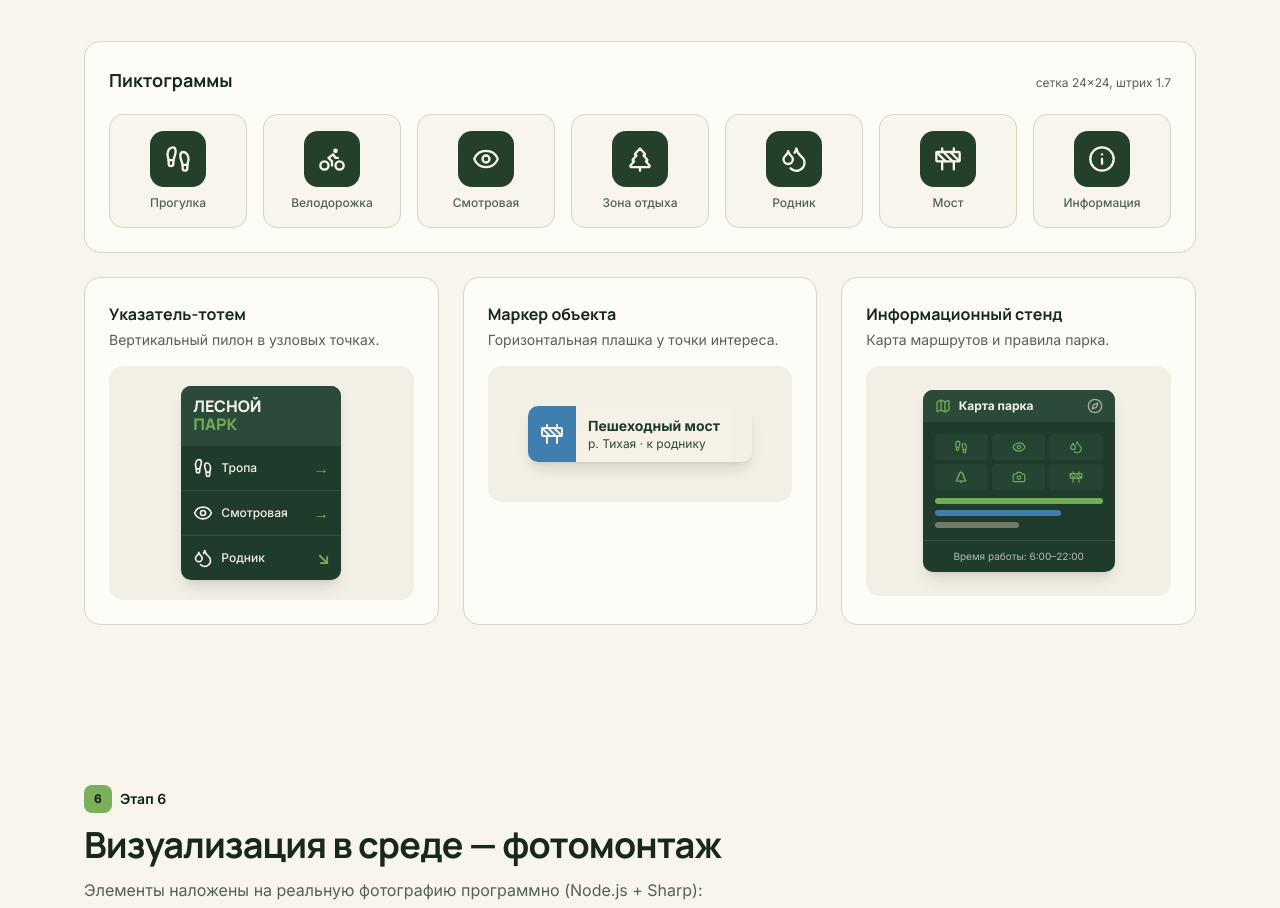
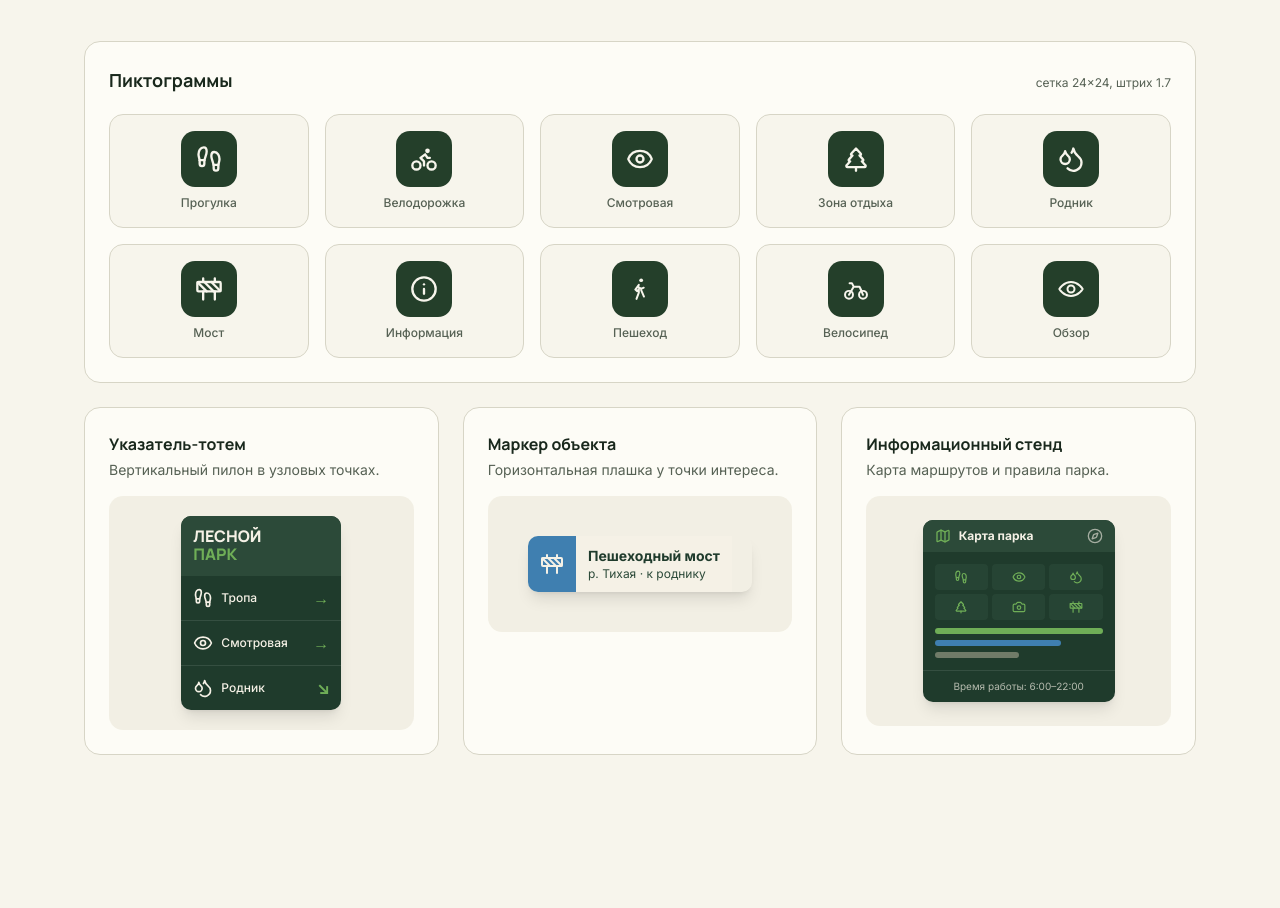
Before and after one commit to SecondNiceee/kwa, a Next.js app: page / in a window 1280 px wide. Shown: the part 4968-5876 px from the top of the page. Built offline with nearby package versions, Linux system fonts and the light colour scheme.

Commit message:
feat: enhance pictograms with custom icons and conditional rendering

```diff
--- a/components/element-system.tsx
+++ b/components/element-system.tsx
@@ -11,15 +11,24 @@ import {
   Compass,
   Camera,
 } from "lucide-react"
+import { WalkIcon, BikeIcon, ViewIcon } from "@/components/pictograms"
+import type { SVGProps } from "react"
 
-const pictos = [
-  { Icon: Footprints, label: "Прогулка" },
-  { Icon: Bike, label: "Велодорожка" },
-  { Icon: Eye, label: "Смотровая" },
-  { Icon: TreePine, label: "Зона отдыха" },
-  { Icon: Droplets, label: "Родник" },
-  { Icon: Construction, label: "Мост" },
-  { Icon: Info, label: "Информация" },
+type PictoEntry =
+  | { type: "lucide"; Icon: React.ComponentType<{ className?: string }>; label: string }
+  | { type: "custom"; Icon: (props: SVGProps<SVGSVGElement>) => JSX.Element; label: string }
+
+const pictos: PictoEntry[] = [
+  { type: "lucide", Icon: Footprints, label: "Прогулка" },
+  { type: "lucide", Icon: Bike, label: "Велодорожка" },
+  { type: "lucide", Icon: Eye, label: "Смотровая" },
+  { type: "lucide", Icon: TreePine, label: "Зона отдыха" },
+  { type: "lucide", Icon: Droplets, label: "Родник" },
+  { type: "lucide", Icon: Construction, label: "Мост" },
+  { type: "lucide", Icon: Info, label: "Информация" },
+  { type: "custom", Icon: WalkIcon, label: "Пешеход" },
+  { type: "custom", Icon: BikeIcon, label: "Велосипед" },
+  { type: "custom", Icon: ViewIcon, label: "Обзор" },
 ]
 
 export function ElementSystem() {
@@ -37,13 +46,17 @@ export function ElementSystem() {
           <h3 className="font-display text-lg font-bold text-foreground">Пиктограммы</h3>
           <span className="text-xs text-muted-foreground">сетка 24×24, штрих 1.7</span>
         </div>
-        <div className="mt-5 grid grid-cols-2 gap-4 sm:grid-cols-4 lg:grid-cols-7">
-          {pictos.map(({ Icon, label }) => (
-            <div key={label} className="flex flex-col items-center gap-2 rounded-xl border border-border bg-background p-4">
+        <div className="mt-5 grid grid-cols-2 gap-4 sm:grid-cols-4 lg:grid-cols-5">
+          {pictos.map((picto) => (
+            <div key={picto.label} className="flex flex-col items-center gap-2 rounded-xl border border-border bg-background p-4">
               <span className="flex size-14 items-center justify-center rounded-xl bg-primary text-primary-foreground">
-                <Icon className="size-7" />
+                {picto.type === "lucide" ? (
+                  <picto.Icon className="size-7" />
+                ) : (
+                  <picto.Icon width={28} height={28} />
+                )}
               </span>
-              <span className="text-center text-xs font-medium text-muted-foreground">{label}</span>
+              <span className="text-center text-xs font-medium text-muted-foreground">{picto.label}</span>
             </div>
           ))}
         </div>
```
